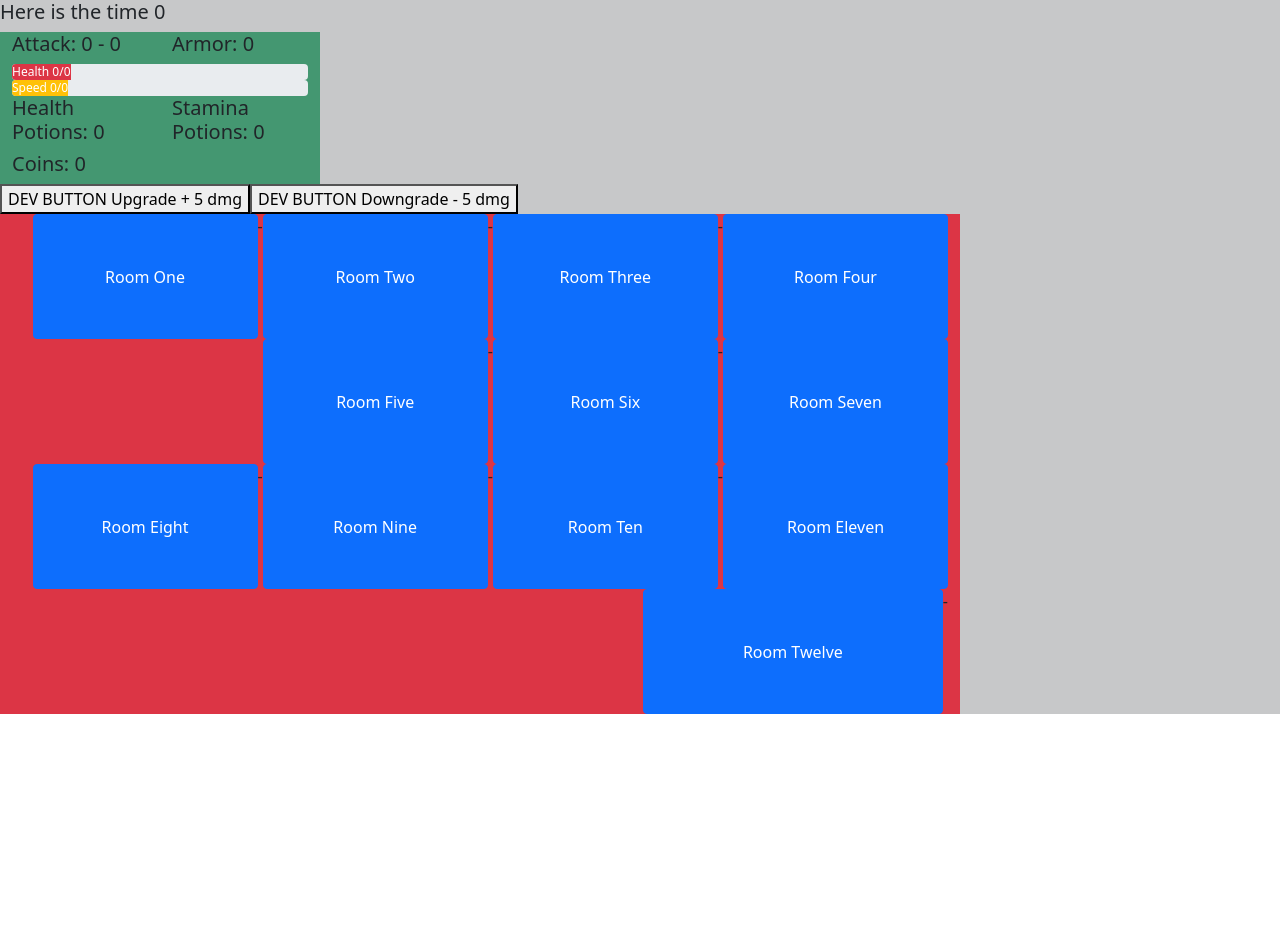
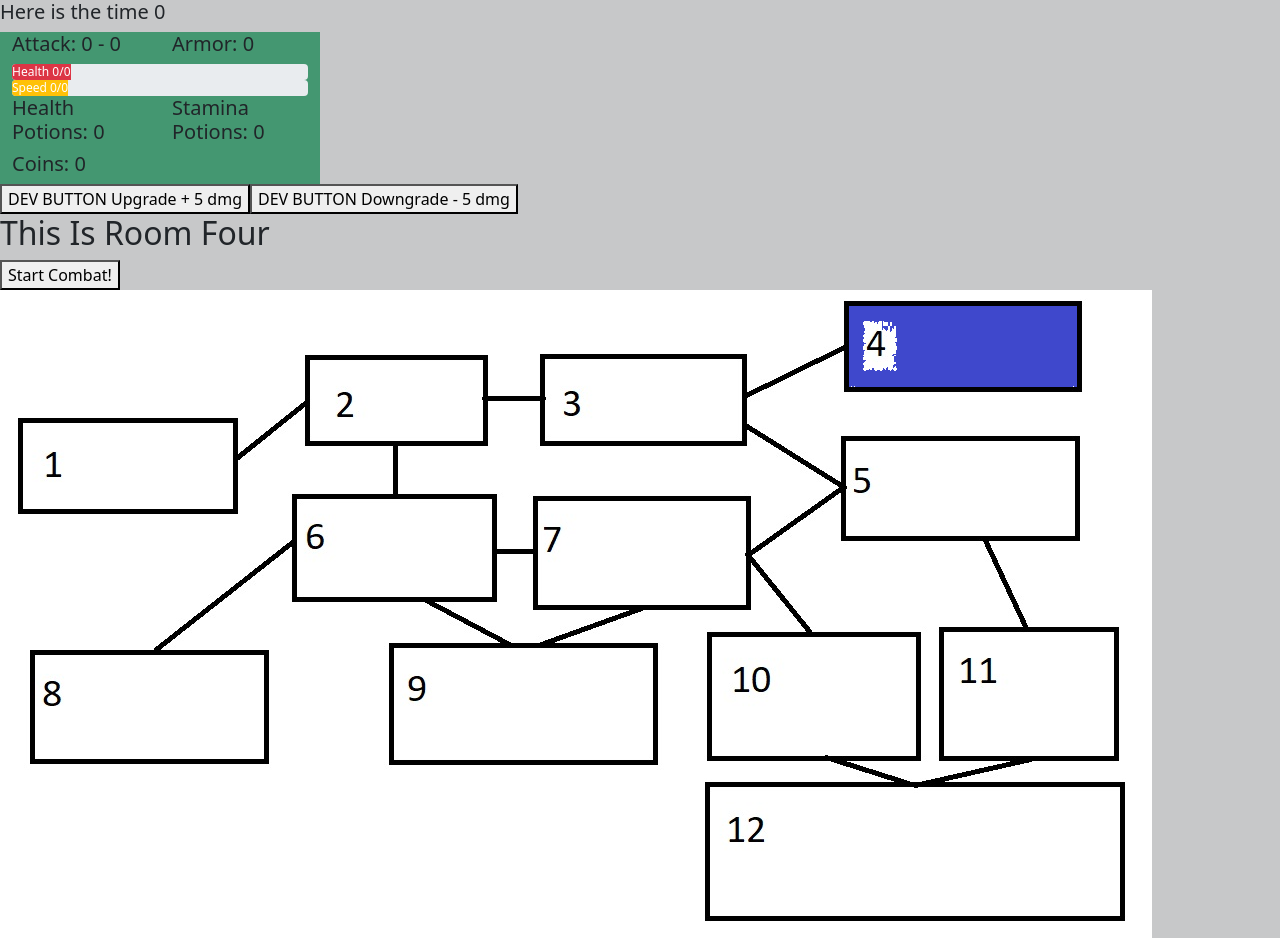
Before and after one commit to Wjamescorbett/ReactGamePractice, a React (Create React App) app: page /RoomFour in a window 1280 px wide. Before the commit the page ends 800 px from the top, so only its background shows below. Built offline with nearby package versions, Linux system fonts and the light colour scheme.

Commit message:
Enemies in every room have been created. Balancing will be required.

```diff
--- a/src/components/App.jsx
+++ b/src/components/App.jsx
@@ -472,16 +472,37 @@
         }
             // ?enemyName, enemyMaxHealth, EnemyHealth, enemyAttackLow, enemyAttackHigh, enemySpeed, enemyArmor, enemyReward
         if(nowCurrentRoom === 2 & roomTwoStatus === 0) {
-            createEnemy("Enemy One", 20, 20, 2, 3, 5, 1, 1, "Enemy Two", 0, 0, 0, 0, 1000, 0, 0, "Enemy Three", 0, 0, 0, 0, 1000, 0, 0, 1)
+            createEnemy("Enemy One", 20, 20, 2, 3, 5, 1, 1, "NO ENEMY", 0, 0, 0, 0, 1000, 0, 0, "NO ENEMY", 0, 0, 0, 0, 1000, 0, 0, 1)
         }
         if(nowCurrentRoom === 3 & roomThreeStatus === 0){
-            createEnemy("Enemy One", 15, 15, 4, 5, 3, 2, 2, "Enemy Two", 0, 0, 0, 0, 1000, 0, 0, "Enemy Three", 0, 0, 0, 0, 1000, 0, 0, 1) //One Square 15, 4, 5, 2, 2, 2
+            createEnemy("Enemy One", 15, 15, 4, 5, 3, 2, 2, "NO ENEMY", 0, 0, 0, 0, 1000, 0, 0, "NO ENEMY", 0, 0, 0, 0, 1000, 0, 0, 1) //One Square 15, 15, 4, 5, 3, 2, 2
+        }
+        if(nowCurrentRoom === 4 & roomFourStatus === 0){
+            createEnemy("Enemy One", 50, 50, 6, 8, 4, 3, 15, "NO ENEMY", 0, 0, 0, 0, 1000, 0, 0, "NO ENEMY", 0, 0, 0, 0, 1000, 0, 0, 1) //One Boss Triangle
+        }
+        if(nowCurrentRoom === 5 & roomFiveStatus === 0){
+            createEnemy("Enemy One", 15, 15, 10, 12, 5, 2, 5, "Enemy Two", 10, 10, 3, 5, 3, 4, 10, "NO ENEMY", 0, 0, 0, 0, 1000, 0, 0, 2) //Parallelogram 15, 10, 12, 2, 5, 25 - Trapezium 10, 3, 5, 9, 4, 10
         }
         if(nowCurrentRoom === 6 & roomSixStatus === 0){
-            createEnemy("enemyOneRoomSix", 20, 20, 2, 3, 7, 1, 1, "enemyTwoRoomSix", 20, 20, 2, 3, 4, 1, 1, "enemyThreeRoomSix", 0, 0, 0, 0, 1000, 0, 0, 2) //Two Circles
+            createEnemy("Enemy One", 30, 30, 4, 6, 7, 1, 1, "Enemy Two", 30, 30, 4, 6, 4, 1, 1, "NO ENEMY", 0, 0, 0, 0, 1000, 0, 0, 2)
+        }
+        if(nowCurrentRoom === 7 & roomSevenStatus === 0){
+            createEnemy("Enemy One", 15, 15, 10, 12, 5, 2, 5, "Enemy Two", 50, 50, 3, 5, 3, 4, 20, "NO ENEMY", 0, 0, 0, 0, 1000, 0, 0, 2) //Parallelogram 15, 10, 12, 2, 5, 25 - Trapezium 10, 3, 5, 9, 4, 10
+        }
+        if(nowCurrentRoom === 8 & roomEightStatus === 0) {
+            createEnemy("Enemy One", 80, 80, 10, 15, 5, 5, 40, "NO ENEMY", 0, 0, 0, 0, 1000, 0, 0, "NO ENEMY", 0, 0, 0, 0, 1000, 0, 0, 1)
         }
         if(nowCurrentRoom === 9 & roomNineStatus === 0){
-            createEnemy("enemyOneRoomNine", 30, 30, 4, 5, 4, 2, 10, "enemyTwoRoomNine", 15, 15, 10, 14, 3, 5, 25, "enemyThreeRoomNine", 4, 4, 1, 5, 10, 10, 5, 3) //Semi-Circle - Parallelogram - Trapezium
+            createEnemy("Enemy One", 30, 30, 4, 5, 4, 2, 10, "Enemy Two", 15, 15, 10, 14, 3, 5, 25, "Enemy Three", 5, 5, 1, 5, 1, 10, 15, 3) //Semi-Circle - Parallelogram - Trapezium
+        }
+        if(nowCurrentRoom === 10 & roomTenStatus === 0){
+            createEnemy("Enemy One", 100, 100, 10, 12, 10, 4, 30, "Enemy Two", 15, 15, 5, 8, 2, 10, 25, "Enemy Three", 4, 4, 1, 5, 10, 10, 5, 3) //Semi-Circle - Parallelogram - Trapezium
+        }
+        if(nowCurrentRoom === 11 & roomElevenStatus === 0){
+            createEnemy("Enemy One", 100, 100, 10, 12, 10, 4, 30, "Enemy Two", 15, 15, 5, 8, 2, 10, 25, "Enemy Three", 4, 4, 1, 5, 10, 10, 5, 3) //Semi-Circle - Parallelogram - Trapezium
+        }
+        if(nowCurrentRoom === 12 & roomTwelveStatus === 0){
+            createEnemy("Enemy One", 1000, 1000, 20, 30, 10, 20, 3000, "Enemy Two", 20, 20, 6, 10, 2, 10, 25, "Enemy Three", 20, 20, 6, 10, 2, 10, 25, 3) //Semi-Circle - Parallelogram - Trapezium
         }
     }
 
@@ -505,39 +526,6 @@
     //     }
     //     if(this.state.playerSpeed <= 0){
     //         this.playerHasNoSpeed()
-    //     }
-
-        // if(currentRoom === 3 & this.state.roomThreeStatus === 0){
-        //     this.createEnemy(15, 15, 4, 5, 2, 2, 2, 0, 0, 0, 0, 0, 0, 0, 0, 0, 0, 0, 0, 0, 0, 1) //One Square 15, 4, 5, 2, 2, 2
-        // }
-        // if(currentRoom === 4 & this.state.roomFourStatus === 0){
-        //     this.createEnemy(50, 50, 5, 7, 4, 3, 15, 0, 0, 0, 0, 0, 0, 0, 0, 0, 0, 0, 0, 0, 0, 1) //One Boss Triangle
-        // }
-        // if(currentRoom === 5 & this.state.roomFiveStatus === 0){
-        //     this.createEnemy(15, 15, 10, 12, 2, 5, 25, 10, 10, 3, 5, 9, 4, 10, 0, 0, 0, 0, 0, 0, 0, 2) //Parallelogram 15, 10, 12, 2, 5, 25 - Trapezium 10, 3, 5, 9, 4, 10
-        // }
-        // if(currentRoom === 6 & this.state.roomSixStatus === 0){
-        //     this.createEnemy(20, 20, 2, 3, 7, 1, 1, 20, 20, 2, 3, 4, 1, 1, 0, 0, 0, 0, 0, 0, 0, 2) //Two Circles
-        // }
-        // if(currentRoom === 7 & this.state.roomSevenStatus === 0){
-        //     this.createEnemy(15, 15, 4, 5, 2, 2, 2, 15, 15, 4, 5, 2, 2, 2, 0, 0, 0, 0, 0, 0, 0, 2) // Two Squares
-        // }
-        // if(currentRoom === 8 & this.state.roomEightStatus === 0){
-        //     this.createEnemy(80, 80, 6, 8, 3, 4, 30, 0, 0, 0, 0, 0, 0, 0, 0, 0, 0, 0, 0, 0, 0, 1) //One BOSS pentagon
-        // }
-        // if(currentRoom === 9 & this.state.roomNineStatus === 0){
-        //     this.createEnemy(30, 30, 4, 5, 2, 2, 10, 15, 15, 10, 14, 2, 5, 25, 4, 4, 1, 5, 10, 10, 5, 3) //Semi-Circle - Parallelogram - Trapezium
-        // }
-        // if(currentRoom === 10 & this.state.roomTenStatus === 0){
-        //     this.createEnemy(100, 100, 4, 7, 2, 2, 20, 100, 100, 4, 7, 2, 2, 20, 0, 0, 0, 0, 0, 0, 0, 2) //Two Hexagons
-        // }
-        // if(currentRoom === 11 & this.state.roomElevenStatus === 0){
-        //     this.createEnemy(50, 50, 5, 8, 4, 3, 15, 50, 50, 5, 8, 4, 3, 15, 0, 0, 0, 0, 0, 0, 0, 2)
-        // }
-        // if(currentRoom === 12 & this.state.roomTwelveStatus === 0){
-        //     this.createEnemy(500, 500, 15, 20, 8, 8, 50, 0, 0, 0, 0, 0, 0, 0, 0, 0, 0, 0, 0, 0, 0, 1)
-        // }
-    // }
                                             // *TIMED COMBAT
     function startCombat() {
         setStartCombatCheck(true)
@@ -916,47 +904,42 @@
             setRoomThreeStatus(1)
         }
 
-        // if(this.state.currentRoom === 4){
-        //     this.setState({
-        //         roomFourStatus: 1,
-        //     })
-        // }
-        // if(this.state.currentRoom === 5){
-        //     this.setState({
-        //         roomFiveStatus: 1,
-        //     })
-        // }
+        if(currentRoom === 4){
+            setRoomThreeStatus(1)
+        }
+
+        if(currentRoom === 5){
+            setRoomThreeStatus(1)
+        }
+
+
         if(currentRoom === 6){
             setRoomSixStatus(1)
         }
-        // if(this.state.currentRoom === 7){
-        //     this.setState({
-        //         roomSevenStatus: 1,
-        //     })
-        // }
-        // if(this.state.currentRoom === 8){
-        //     this.setState({
-        //         roomEightStatus: 1,
-        //     })
-        // }
+
+        if(currentRoom === 7){
+            setRoomThreeStatus(1)
+        }
+
+        if(currentRoom === 8){
+            setRoomThreeStatus(1)
+        }
+
         if(currentRoom === 9){
             setRoomNineStatus(1)
         }
-        // if(this.state.currentRoom === 10){
-        //     this.setState({
-        //         roomTenStatus: 1,
-        //     })
-        // }
-        // if(this.state.currentRoom === 11){
-        //     this.setState({
-        //         roomElevenStatus: 1,
-        //     })
-        // }
-        // if(this.state.currentRoom === 12){
-        //     this.setState({
-        //         roomTwelveStatus: 1,
-        //     })
-        // }
+
+        if(currentRoom === 10){
+            setRoomThreeStatus(1)
+        }
+
+        if(currentRoom === 11){
+            setRoomThreeStatus(1)
+        }
+
+        if(currentRoom === 12){
+            setRoomThreeStatus(1)
+        }
     }
 
     //                                         // !END OF ATTACK SEQUENCE
@@ -1041,26 +1024,28 @@
 
     // }
 
-    // openChest = () => {
-    //     if(this.state.currentRoom === 4){
-    //         this.setState({
-    //             healthPotionEffect: this.state.healthPotionEffect + 15,
-    //             roomFourStatus: 2,
-    //         })
-    //     }
-    //     if(this.state.currentRoom === 8){
-    //         this.setState({
-    //             healthPotionEffect: this.state.healthPotionEffect + 15,
-    //             roomEightStatus: 2,
-    //         })
-    //     }
-    //     if(this.state.currentRoom === 12){
-    //         this.setState({
-    //             healthPotionEffect: this.state.healthPotionEffect + 15,
-    //             roomTwelveStatus: 2,
-    //         })
-    //     }
-    // }
+    // !FIXXXXXXXXXXXXXXXXXXXXXXXXXXXXXXXXXXXXXXXXXXXXXXXXXXXXXXXXXXXXXXXXXXXXXXXXXXXXXXXXX
+
+    function openChest() {
+        if(this.state.currentRoom === 4){
+            this.setState({
+                healthPotionEffect: this.state.healthPotionEffect + 15,
+                roomFourStatus: 2,
+            })
+        }
+        if(this.state.currentRoom === 8){
+            this.setState({
+                healthPotionEffect: this.state.healthPotionEffect + 15,
+                roomEightStatus: 2,
+            })
+        }
+        if(this.state.currentRoom === 12){
+            this.setState({
+                healthPotionEffect: this.state.healthPotionEffect + 15,
+                roomTwelveStatus: 2,
+            })
+        }
+    }
 
     //                                         // *ON-SCREEN PROMPTS
 
@@ -1161,29 +1146,43 @@
                     playerAttacked={playerAttacked} playerAttackTimerState={playerAttackTimerState} playerAttackTimerStateMax={playerAttackTimerStateMax} playerAttackMove={playerAttackMove}
                     playerAttackedCloseEnemy={playerAttackedCloseEnemy} playerAttackCloseEnemyTimerState={playerAttackCloseEnemyTimerState} playerAttackCloseEnemyTimerStateMax={playerAttackCloseEnemyTimerStateMax} playerAttackCloseEnemyMove={playerAttackCloseEnemyMove} />} />
 
-                    {/* <Route path="/RoomFour" element={<RoomFour openChest={this.openChest} numberOfEnemiesInRoom={this.state.numberOfEnemiesInRoom} roomFourStatus={this.state.roomFourStatus} roomMovement={this.roomMovement} playerAttackMove={this.playerAttackMove} playerDodgeMove={this.playerDodgeMove} enemyHealth={this.state.enemyHealth} enemyAttackLow={this.state.enemyAttackLow} enemyAttackHigh={this.state.enemyAttackHigh} enemySpeed={this.state.enemySpeed} enemyArmor={this.state.enemyArmor} enemyReward={this.state.enemyReward} />} /> */}
+                    <Route path="/RoomFour" element={<RoomFour openChest={openChest} useHealthPotion={useHealthPotion} resetRoomStatus={resetRoomStatus} roomMovement={roomMovement} enemyOne={enemyOne} enemyTwo={enemyTwo} enemyThree={enemyThree} roomFourStatus={roomFourStatus} currentRoom={currentRoom}  numberOfEnemiesInRoom={numberOfEnemiesInRoom} startCombatCheck={startCombatCheck} startCombat={startCombat}
+                    playerAttacked={playerAttacked} playerAttackTimerState={playerAttackTimerState} playerAttackTimerStateMax={playerAttackTimerStateMax} playerAttackMove={playerAttackMove}
+                    playerAttackedCloseEnemy={playerAttackedCloseEnemy} playerAttackCloseEnemyTimerState={playerAttackCloseEnemyTimerState} playerAttackCloseEnemyTimerStateMax={playerAttackCloseEnemyTimerStateMax} playerAttackCloseEnemyMove={playerAttackCloseEnemyMove} />} />
 
-                    {/* <Route path="/RoomFive" element={<RoomFive resetRoomStatus={this.resetRoomStatus} numberOfEnemiesInRoom={this.state.numberOfEnemiesInRoom} roomFiveStatus={this.state.roomFiveStatus} roomMovement={this.roomMovement} playerAttackMove={this.playerAttackMove} playerDodgeMove={this.playerDodgeMove} enemyHealth={this.state.enemyHealth} enemyAttackLow={this.state.enemyAttackLow} enemyAttackHigh={this.state.enemyAttackHigh} enemySpeed={this.state.enemySpeed} enemyArmor={this.state.enemyArmor} enemyReward={this.state.enemyReward} enemyHealth={this.state.enemyHealth} enemy2AttackLow={this.state.enemy2AttackLow} enemy2AttackHigh={this.state.enemy2AttackHigh} enemy2Speed={this.state.enemy2Speed} enemy2Armor={this.state.enemy2Armor} enemy2Reward={this.state.enemy2Reward} />} /> */}
+                    <Route path="/RoomFive" element={<RoomFive useHealthPotion={useHealthPotion} resetRoomStatus={resetRoomStatus} roomMovement={roomMovement} enemyOne={enemyOne} enemyTwo={enemyTwo} enemyThree={enemyThree} roomFiveStatus={roomFiveStatus} currentRoom={currentRoom}  numberOfEnemiesInRoom={numberOfEnemiesInRoom} startCombatCheck={startCombatCheck} startCombat={startCombat}
+                    playerAttacked={playerAttacked} playerAttackTimerState={playerAttackTimerState} playerAttackTimerStateMax={playerAttackTimerStateMax} playerAttackMove={playerAttackMove}
+                    playerAttackedCloseEnemy={playerAttackedCloseEnemy} playerAttackCloseEnemyTimerState={playerAttackCloseEnemyTimerState} playerAttackCloseEnemyTimerStateMax={playerAttackCloseEnemyTimerStateMax} playerAttackCloseEnemyMove={playerAttackCloseEnemyMove} />} />
 
                     <Route path="/RoomSix" element={<RoomSix useHealthPotion={useHealthPotion} resetRoomStatus={resetRoomStatus} roomMovement={roomMovement} enemyOne={enemyOne} enemyTwo={enemyTwo} enemyThree={enemyThree} roomSixStatus={roomSixStatus} currentRoom={currentRoom}  numberOfEnemiesInRoom={numberOfEnemiesInRoom} startCombatCheck={startCombatCheck} startCombat={startCombat}
                     playerAttacked={playerAttacked} playerAttackTimerState={playerAttackTimerState} playerAttackTimerStateMax={playerAttackTimerStateMax} playerAttackMove={playerAttackMove}
                     playerAttackedCloseEnemy={playerAttackedCloseEnemy} playerAttackCloseEnemyTimerState={playerAttackCloseEnemyTimerState} playerAttackCloseEnemyTimerStateMax={playerAttackCloseEnemyTimerStateMax} playerAttackCloseEnemyMove={playerAttackCloseEnemyMove} />} />
 
-                    {/* <Route path="/RoomSeven" element={<RoomSeven resetRoomStatus={this.resetRoomStatus} numberOfEnemiesInRoom={this.state.numberOfEnemiesInRoom} roomSevenStatus={this.state.roomSevenStatus} roomMovement={this.roomMovement} playerAttackMove={this.playerAttackMove} playerDodgeMove={this.playerDodgeMove} enemyHealth={this.state.enemyHealth} enemyAttackLow={this.state.enemyAttackLow} enemyAttackHigh={this.state.enemyAttackHigh} enemySpeed={this.state.enemySpeed} enemyArmor={this.state.enemyArmor} enemyReward={this.state.enemyReward} enemyHealth={this.state.enemyHealth} enemy2AttackLow={this.state.enemy2AttackLow} enemy2AttackHigh={this.state.enemy2AttackHigh} enemy2Speed={this.state.enemy2Speed} enemy2Armor={this.state.enemy2Armor} enemy2Reward={this.state.enemy2Reward}/>} /> */}
+                    <Route path="/RoomSeven" element={<RoomSeven useHealthPotion={useHealthPotion} resetRoomStatus={resetRoomStatus} roomMovement={roomMovement} enemyOne={enemyOne} enemyTwo={enemyTwo} enemyThree={enemyThree} roomSevenStatus={roomSevenStatus} currentRoom={currentRoom}  numberOfEnemiesInRoom={numberOfEnemiesInRoom} startCombatCheck={startCombatCheck} startCombat={startCombat}
+                    playerAttacked={playerAttacked} playerAttackTimerState={playerAttackTimerState} playerAttackTimerStateMax={playerAttackTimerStateMax} playerAttackMove={playerAttackMove}
+                    playerAttackedCloseEnemy={playerAttackedCloseEnemy} playerAttackCloseEnemyTimerState={playerAttackCloseEnemyTimerState} playerAttackCloseEnemyTimerStateMax={playerAttackCloseEnemyTimerStateMax} playerAttackCloseEnemyMove={playerAttackCloseEnemyMove} />} />
 
-                    {/* <Route path="/RoomEight" element={<RoomEight openChest={this.openChest} numberOfEnemiesInRoom={this.state.numberOfEnemiesInRoom} roomEightStatus={this.state.roomEightStatus} roomMovement={this.roomMovement} playerAttackMove={this.playerAttackMove} playerDodgeMove={this.playerDodgeMove} enemyHealth={this.state.enemyHealth} enemyAttackLow={this.state.enemyAttackLow} enemyAttackHigh={this.state.enemyAttackHigh} enemySpeed={this.state.enemySpeed} enemyArmor={this.state.enemyArmor} enemyReward={this.state.enemyReward} />} /> */}
+                    <Route path="/RoomEight" element={<RoomEight openChest={openChest} useHealthPotion={useHealthPotion} resetRoomStatus={resetRoomStatus} roomMovement={roomMovement} enemyOne={enemyOne} enemyTwo={enemyTwo} enemyThree={enemyThree} roomEightStatus={roomEightStatus} currentRoom={currentRoom}  numberOfEnemiesInRoom={numberOfEnemiesInRoom} startCombatCheck={startCombatCheck} startCombat={startCombat}
+                    playerAttacked={playerAttacked} playerAttackTimerState={playerAttackTimerState} playerAttackTimerStateMax={playerAttackTimerStateMax} playerAttackMove={playerAttackMove}
+                    playerAttackedCloseEnemy={playerAttackedCloseEnemy} playerAttackCloseEnemyTimerState={playerAttackCloseEnemyTimerState} playerAttackCloseEnemyTimerStateMax={playerAttackCloseEnemyTimerStateMax} playerAttackCloseEnemyMove={playerAttackCloseEnemyMove} />} />
 
                     <Route path="/RoomNine" element={<RoomNine useHealthPotion={useHealthPotion} resetRoomStatus={resetRoomStatus} roomMovement={roomMovement} enemyOne={enemyOne} enemyTwo={enemyTwo} enemyThree={enemyThree} roomNineStatus={roomNineStatus} currentRoom={currentRoom}  numberOfEnemiesInRoom={numberOfEnemiesInRoom} startCombatCheck={startCombatCheck} startCombat={startCombat}
                     playerAttacked={playerAttacked} playerAttackTimerState={playerAttackTimerState} playerAttackTimerStateMax={playerAttackTimerStateMax} playerAttackMove={playerAttackMove}
                     playerAttackedCloseEnemy={playerAttackedCloseEnemy} playerAttackCloseEnemyTimerState={playerAttackCloseEnemyTimerState} playerAttackCloseEnemyTimerStateMax={playerAttackCloseEnemyTimerStateMax} playerAttackCloseEnemyMove={playerAttackCloseEnemyMove} />} />
 
-                    {/* <Route path="/RoomTen" element={<RoomTen resetRoomStatus={this.resetRoomStatus} numberOfEnemiesInRoom={this.state.numberOfEnemiesInRoom} roomTenStatus={this.state.roomTenStatus} roomMovement={this.roomMovement} playerAttackMove={this.playerAttackMove} playerDodgeMove={this.playerDodgeMove} enemyHealth={this.state.enemyHealth} enemyAttackLow={this.state.enemyAttackLow} enemyAttackHigh={this.state.enemyAttackHigh} enemySpeed={this.state.enemySpeed} enemyArmor={this.state.enemyArmor} enemyReward={this.state.enemyReward} enemyHealth={this.state.enemyHealth} enemy2AttackLow={this.state.enemy2AttackLow} enemy2AttackHigh={this.state.enemy2AttackHigh} enemy2Speed={this.state.enemy2Speed} enemy2Armor={this.state.enemy2Armor} enemy2Reward={this.state.enemy2Reward}/>} /> */}
+                    <Route path="/RoomTen" element={<RoomTen useHealthPotion={useHealthPotion} resetRoomStatus={resetRoomStatus} roomMovement={roomMovement} enemyOne={enemyOne} enemyTwo={enemyTwo} enemyThree={enemyThree} roomTenStatus={roomTenStatus} currentRoom={currentRoom}  numberOfEnemiesInRoom={numberOfEnemiesInRoom} startCombatCheck={startCombatCheck} startCombat={startCombat}
+                    playerAttacked={playerAttacked} playerAttackTimerState={playerAttackTimerState} playerAttackTimerStateMax={playerAttackTimerStateMax} playerAttackMove={playerAttackMove}
+                    playerAttackedCloseEnemy={playerAttackedCloseEnemy} playerAttackCloseEnemyTimerState={playerAttackCloseEnemyTimerState} playerAttackCloseEnemyTimerStateMax={playerAttackCloseEnemyTimerStateMax} playerAttackCloseEnemyMove={playerAttackCloseEnemyMove} />} />
 
-                    {/* <Route path="/RoomEleven" element={<RoomEleven resetRoomStatus={this.resetRoomStatus} numberOfEnemiesInRoom={this.state.numberOfEnemiesInRoom} roomElevenStatus={this.state.roomElevenStatus} roomMovement={this.roomMovement} playerAttackMove={this.playerAttackMove} playerDodgeMove={this.playerDodgeMove} enemyHealth={this.state.enemyHealth} enemyAttackLow={this.state.enemyAttackLow} enemyAttackHigh={this.state.enemyAttackHigh} enemySpeed={this.state.enemySpeed} enemyArmor={this.state.enemyArmor} enemyReward={this.state.enemyReward} enemyHealth={this.state.enemyHealth} enemy2AttackLow={this.state.enemy2AttackLow} enemy2AttackHigh={this.state.enemy2AttackHigh} enemy2Speed={this.state.enemy2Speed} enemy2Armor={this.state.enemy2Armor} enemy2Reward={this.state.enemy2Reward}/>} /> */}
+                    <Route path="/RoomEleven" element={<RoomEleven useHealthPotion={useHealthPotion} resetRoomStatus={resetRoomStatus} roomMovement={roomMovement} enemyOne={enemyOne} enemyTwo={enemyTwo} enemyThree={enemyThree} roomElevenStatus={roomElevenStatus} currentRoom={currentRoom}  numberOfEnemiesInRoom={numberOfEnemiesInRoom} startCombatCheck={startCombatCheck} startCombat={startCombat}
+                    playerAttacked={playerAttacked} playerAttackTimerState={playerAttackTimerState} playerAttackTimerStateMax={playerAttackTimerStateMax} playerAttackMove={playerAttackMove}
+                    playerAttackedCloseEnemy={playerAttackedCloseEnemy} playerAttackCloseEnemyTimerState={playerAttackCloseEnemyTimerState} playerAttackCloseEnemyTimerStateMax={playerAttackCloseEnemyTimerStateMax} playerAttackCloseEnemyMove={playerAttackCloseEnemyMove} />} />
 
-                    {/* <Route path="/RoomTwelve" element={<RoomTwelve openChest={this.openChest} numberOfEnemiesInRoom={this.state.numberOfEnemiesInRoom} roomTwelveStatus={this.state.roomTwelveStatus} roomMovement={this.roomMovement} playerAttackMove={this.playerAttackMove} playerDodgeMove={this.playerDodgeMove} enemyHealth={this.state.enemyHealth} enemyAttackLow={this.state.enemyAttackLow} enemyAttackHigh={this.state.enemyAttackHigh} enemySpeed={this.state.enemySpeed} enemyArmor={this.state.enemyArmor} enemyReward={this.state.enemyReward}/>} /> */}
+                    <Route path="/RoomTwelve" element={<RoomTwelve openChest={openChest} useHealthPotion={useHealthPotion} resetRoomStatus={resetRoomStatus} roomMovement={roomMovement} enemyOne={enemyOne} enemyTwo={enemyTwo} enemyThree={enemyThree} roomTwelveStatus={roomTwelveStatus} currentRoom={currentRoom}  numberOfEnemiesInRoom={numberOfEnemiesInRoom} startCombatCheck={startCombatCheck} startCombat={startCombat}
+                    playerAttacked={playerAttacked} playerAttackTimerState={playerAttackTimerState} playerAttackTimerStateMax={playerAttackTimerStateMax} playerAttackMove={playerAttackMove}
+                    playerAttackedCloseEnemy={playerAttackedCloseEnemy} playerAttackCloseEnemyTimerState={playerAttackCloseEnemyTimerState} playerAttackCloseEnemyTimerStateMax={playerAttackCloseEnemyTimerStateMax} playerAttackCloseEnemyMove={playerAttackCloseEnemyMove} />} />
                 </Routes>
-                <GameMap />
+                {/* <GameMap /> */}
             </BrowserRouter>
             </div>
         )
--- a/src/components/GameBoard/GameBoard.jsx
+++ b/src/components/GameBoard/GameBoard.jsx
@@ -50,9 +50,9 @@
                     </Link>
                 </li>
             </ul>
-            {/* <div>
+            <div>
                 <img src={GameRoomOnePNG} alt="GameRoomOnePNG" />
-            </div> */}
+            </div>
             </nav>
         )
     }
--- a/src/components/RoomFour/RoomFour.jsx
+++ b/src/components/RoomFour/RoomFour.jsx
@@ -2,6 +2,8 @@
 import { BrowserRouter, Route, Link } from "react-router-dom";
 import GameRoomFourPNG from './GameRoomFourPNG.png';
 import DamageEffects from "../DamageEffects/DamageEffects";
+import EnemyVisuals from "../EnemyVisuals/EnemyVisuals";
+
 
 
 const RoomFour = (props) => {
@@ -12,10 +14,13 @@
                     <h2>This Is Room Four</h2>
                 </div>
                 <div>
-                <h2>You are encountering a BOSS triangle. It has {props.enemyHealth} health, {props.enemyAttack} attack, {props.enemySpeed} speed, {props.enemyArmor} armor, and will reward you with {props.enemyReward} coins. You can only kill this enemy one time and is keeping a chest full of goodies. </h2>
+                    <EnemyVisuals currentRoom={props.currentRoom}  enemyOne={props.enemyOne} enemyTwo={props.enemyTwo} enemyThree={props.enemyThree} numberOfEnemiesInRoom={props.numberOfEnemiesInRoom} />
                 </div>
                 <div>
-                <DamageEffects playerAttackMove={props.playerAttackMove} playerDodgeMove={props.playerDodgeMove} numberOfEnemiesInRoom={props.numberOfEnemiesInRoom} />
+                    <DamageEffects useHealthPotion={props.useHealthPotion} resetRoomStatus={props.resetRoomStatus} startCombat={props.startCombat} startCombatCheck={props.startCombatCheck}  numberOfEnemiesInRoom={props.numberOfEnemiesInRoom}
+                    playerAttacked={props.playerAttacked} playerAttackTimerState={props.playerAttackTimerState} playerAttackTimerStateMax={props.playerAttackTimerStateMax} playerAttackMove={props.playerAttackMove}
+                    playerAttackedCloseEnemy={props.playerAttackedCloseEnemy} playerAttackCloseEnemyTimerState={props.playerAttackCloseEnemyTimerState} playerAttackCloseEnemyTimerStateMax={props.playerAttackCloseEnemyTimerStateMax} playerAttackCloseEnemyMove= {props.playerAttackCloseEnemyMove}
+                    enemyOne={props.enemyOne} enemyTwo={props.enemyTwo} enemyThree={props.enemyThree} />
                 </div>
                 <div>
                     <img src={GameRoomFourPNG} alt="GameRoomFourPNG" />
```
Lines whose indentation alone changed are shown as unchanged.
